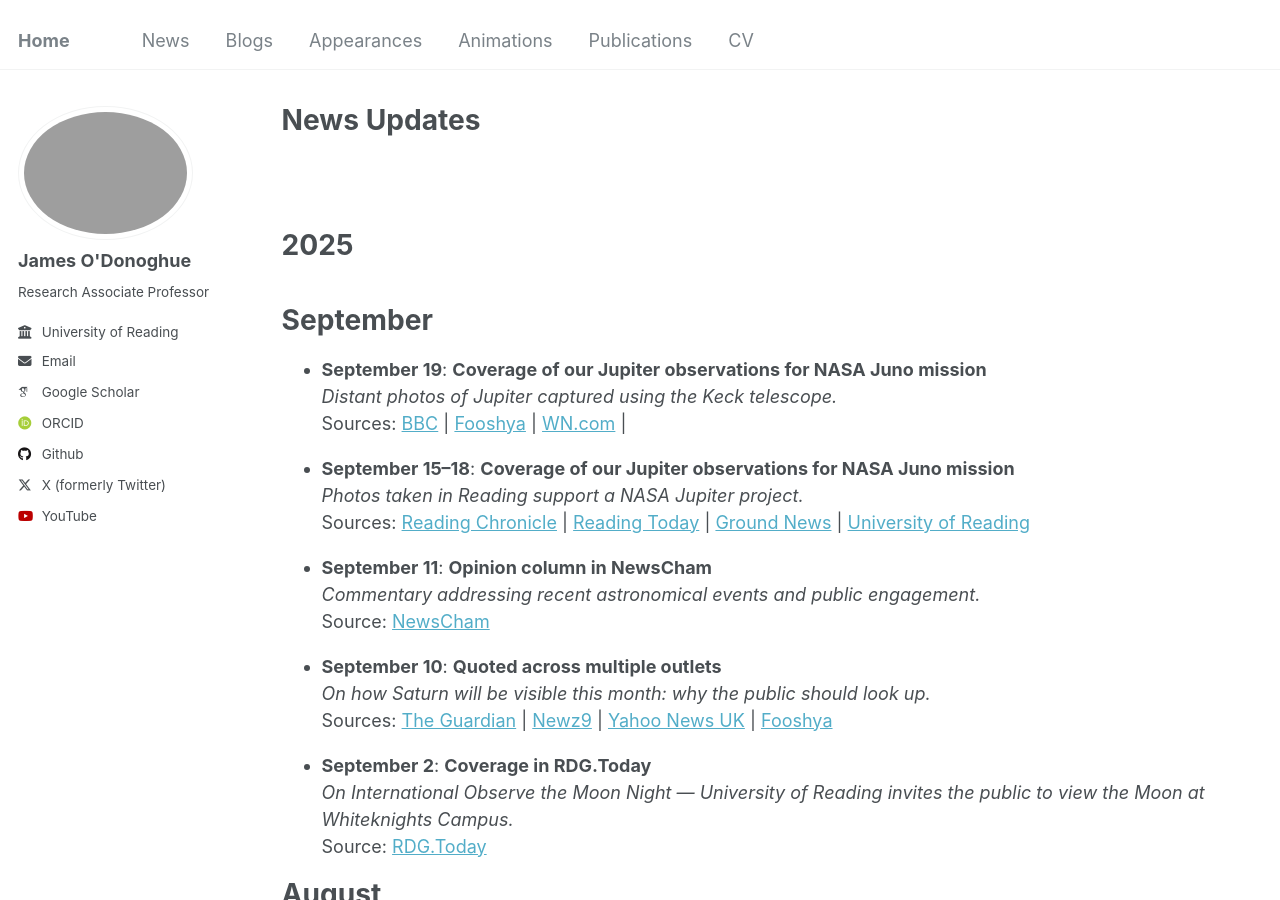
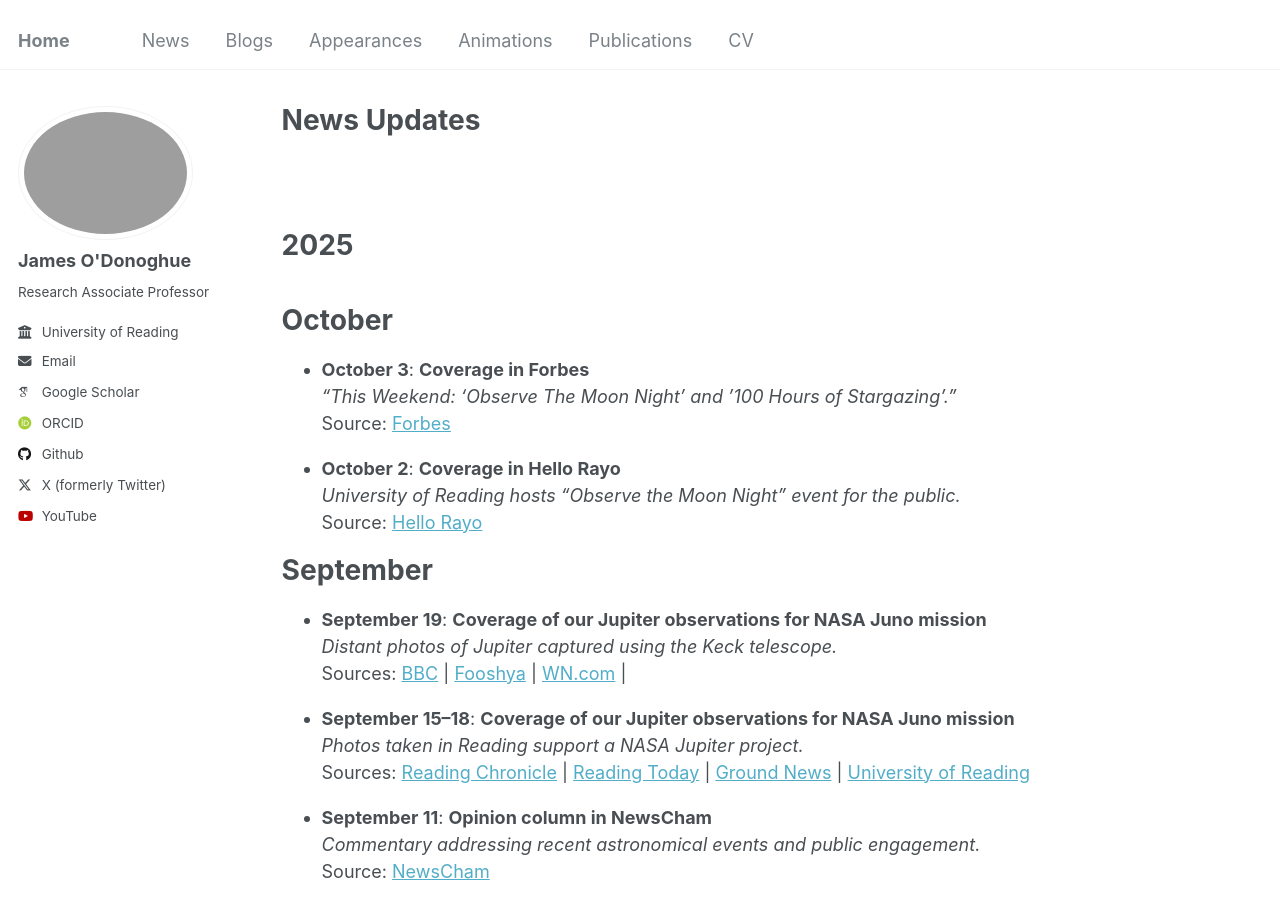
Before and after one commit to odonoghuespace/odonoghuespace.github.io, a Jekyll site: the page built from _pages/news.html, in a window 1280 px wide and 900 px high. Built offline with Jekyll 4.4.1, drawn with Linux system fonts in a browser that asks for light colours; some web fonts are replaced.

Commit message:
Update news.html

```diff
--- a/_pages/news.html
+++ b/_pages/news.html
@@ -11,7 +11,21 @@ author_profile: true
 <h1>2025</h1>
 <br>
 
+<h1>October</h1>
+<ul>
+  <li><strong>October 3</strong>: <strong>Coverage in Forbes</strong><br>
+    <em>“This Weekend: ‘Observe The Moon Night’ and ’100 Hours of Stargazing’.”</em><br>
+    Source: <a href="https://www.forbes.com/sites/jamiecartereurope/2025/10/03/this-weekend-observe-the-moon-night-and-100-hours-of-stargazing/">Forbes</a>
+  </li>
+</ul>
 
+
+<ul>
+  <li><strong>October 2</strong>: <strong>Coverage in Hello Rayo</strong><br>
+    <em>University of Reading hosts “Observe the Moon Night” event for the public.</em><br>
+    Source: <a href="https://hellorayo.co.uk/greatest-hits/berkshire-north-hampshire/news/university-reading-observe-moon-night">Hello Rayo</a>
+  </li>
+</ul>
 
 
 <h1>September</h1>
```
